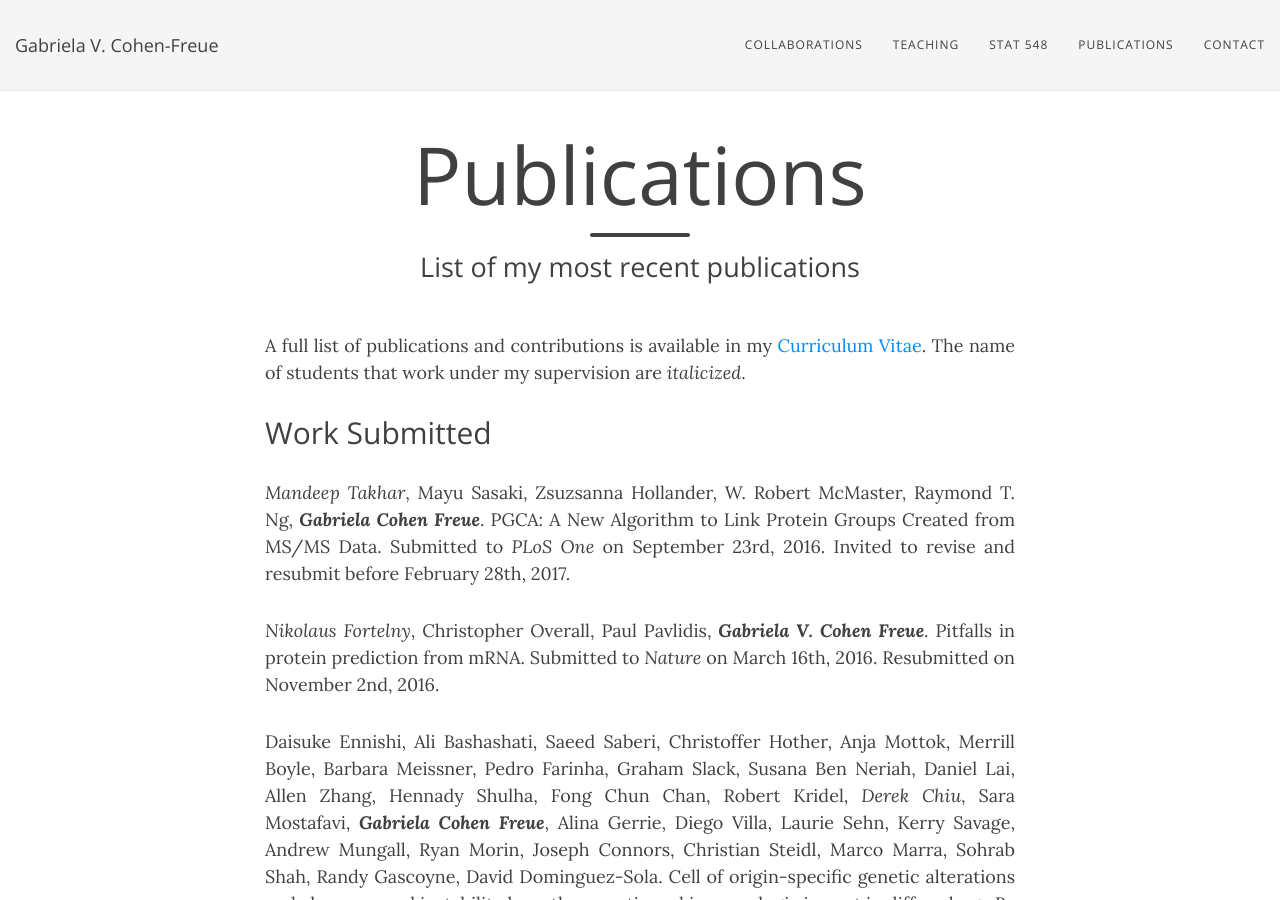
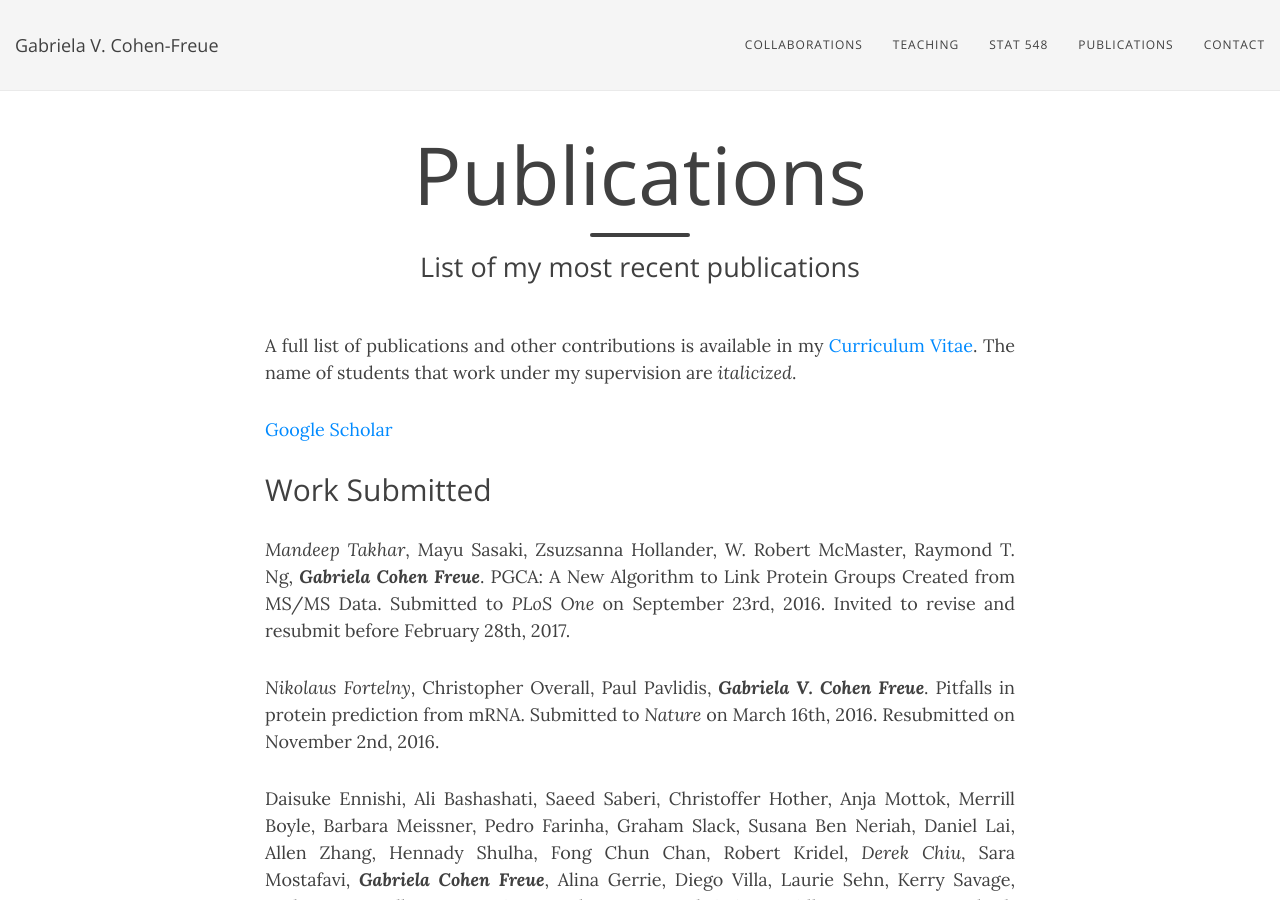
Before and after one commit to gcohenfr/gcohenfr.github.io, a Jekyll site: the page built from pub.md, in a window 1280 px wide and 900 px high. Built offline with Jekyll 4.4.1, drawn with Linux system fonts in a browser that asks for light colours; nearby versions of some CDN libraries.

Commit message:
added google scholar

```diff
--- a/pub.md
+++ b/pub.md
@@ -4,7 +4,9 @@ title: Publications
 subtitle: List of my most recent publications
 ---
 
-A full list of publications and contributions is available in my [Curriculum Vitae]("/shortCV.pdf"). The name of students that work under my supervision are *italicized*.
+A full list of publications and other contributions is available in my [Curriculum Vitae]("/shortCV.pdf"). The name of students that work under my supervision are *italicized*.
+
+[Google Scholar](https://scholar.google.ca/citations?user=PHcQHzAAAAAJ&hl=en)
 
 ## Work Submitted
 *Mandeep Takhar*, Mayu Sasaki, Zsuzsanna Hollander, W. Robert McMaster, Raymond T. Ng, ***Gabriela Cohen Freue***. PGCA: A New Algorithm to Link Protein Groups Created from MS/MS Data. Submitted to *PLoS One* on September 23rd, 2016. Invited to revise and resubmit before February 28th, 2017.
```
